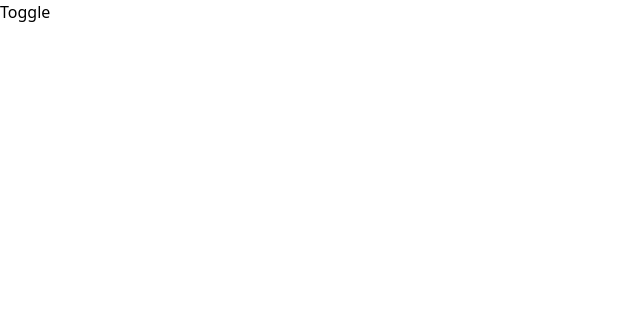
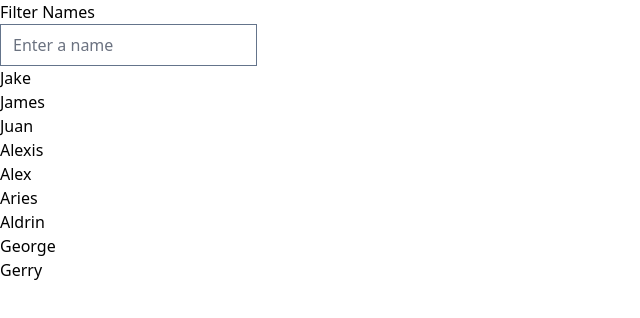
Before and after one commit to Mark-Alexis-Posadas/learn-zustand, a React (Vite) app: page / in a window 1280 px wide. Shown: the top 318 px of the page, without its empty margins (0-640 px from the left). Built offline with nearby package versions, Linux system fonts and the light colour scheme.

Commit message:
Done filter names

```diff
--- a/src/App.jsx
+++ b/src/App.jsx
@@ -1,9 +1,9 @@
-import Toggle from "./components/ToggleContent/Toggle";
+import FilterName from "./components/Filter/FilterName";
 
 const App = () => {
   return (
     <div>
-      <Toggle />
+      <FilterName />
     </div>
   );
 };
--- /dev/null
+++ b/src/components/Filter/FilterName.jsx
@@ -0,0 +1,37 @@
+import { useEffect } from "react";
+import useFilterName from "./useFilterName";
+
+const FilterName = () => {
+  const { filterName, setFilterName, filteredNames, filterNames } =
+    useFilterName((state) => ({
+      filterName: state.filterName,
+      setFilterName: state.setFilterName,
+      filteredNames: state.filteredNames,
+      filterNames: state.filterNames,
+    }));
+
+  // Call filterNames function when filterName changes
+  useEffect(() => {
+    filterNames();
+  }, [filterName, filterNames]);
+
+  return (
+    <div>
+      <h1>Filter Names</h1>
+      <input
+        type="text"
+        placeholder="Enter a name"
+        onChange={(e) => setFilterName(e.target.value)}
+        value={filterName}
+        className="border-slate-500"
+      />
+      <ul>
+        {filteredNames.map((name, index) => (
+          <li key={index}>{name}</li>
+        ))}
+      </ul>
+    </div>
+  );
+};
+
+export default FilterName;
--- /dev/null
+++ b/src/components/Filter/useFilterName.js
@@ -0,0 +1,26 @@
+import { create } from "zustand";
+
+const useFilterName = create((set) => ({
+  names: [
+    "Jake",
+    "James",
+    "Juan",
+    "Alexis",
+    "Alex",
+    "Aries",
+    "Aldrin",
+    "George",
+    "Gerry",
+  ],
+  filterName: "",
+  setFilterName: (value) => set({ filterName: value }),
+  filteredNames: [],
+  filterNames: () =>
+    set((state) => ({
+      filteredNames: state.names.filter((name) =>
+        name.toLowerCase().startsWith(state.filterName.toLowerCase())
+      ),
+    })),
+}));
+
+export default useFilterName;
```
